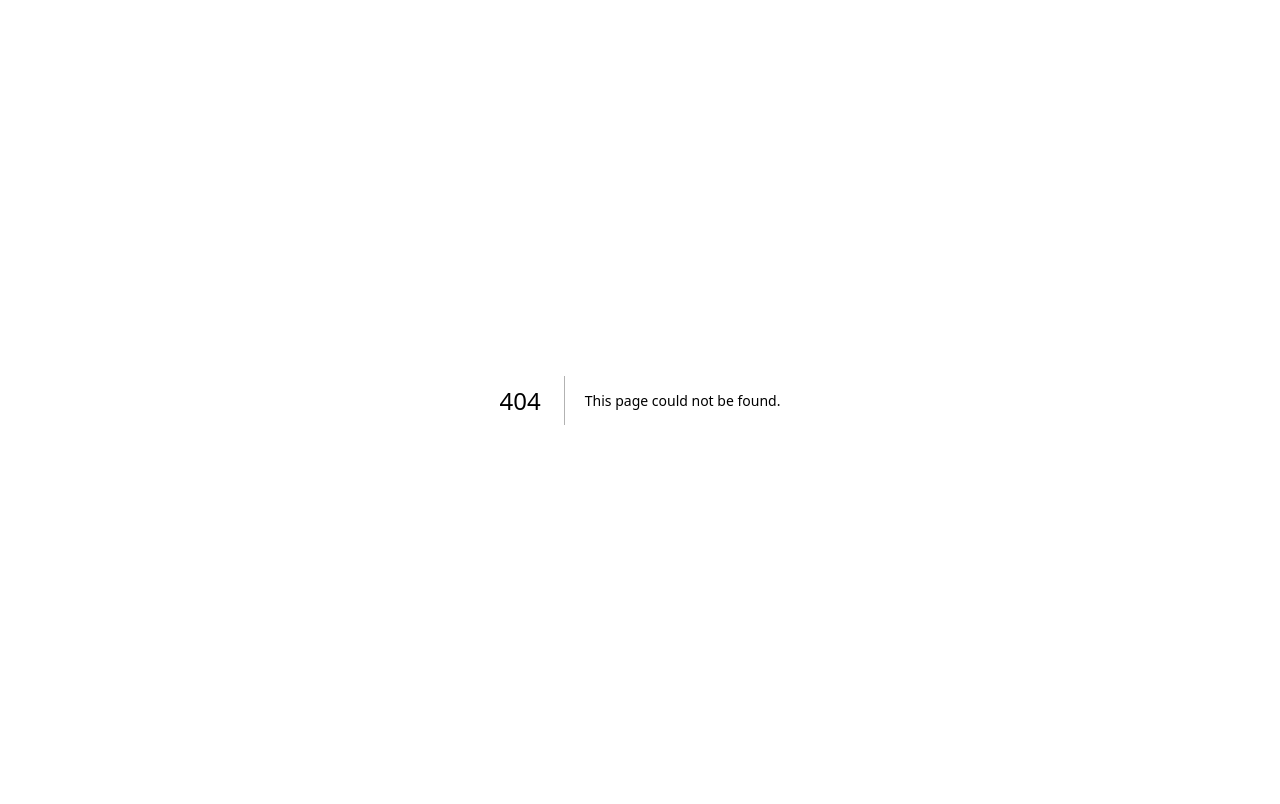
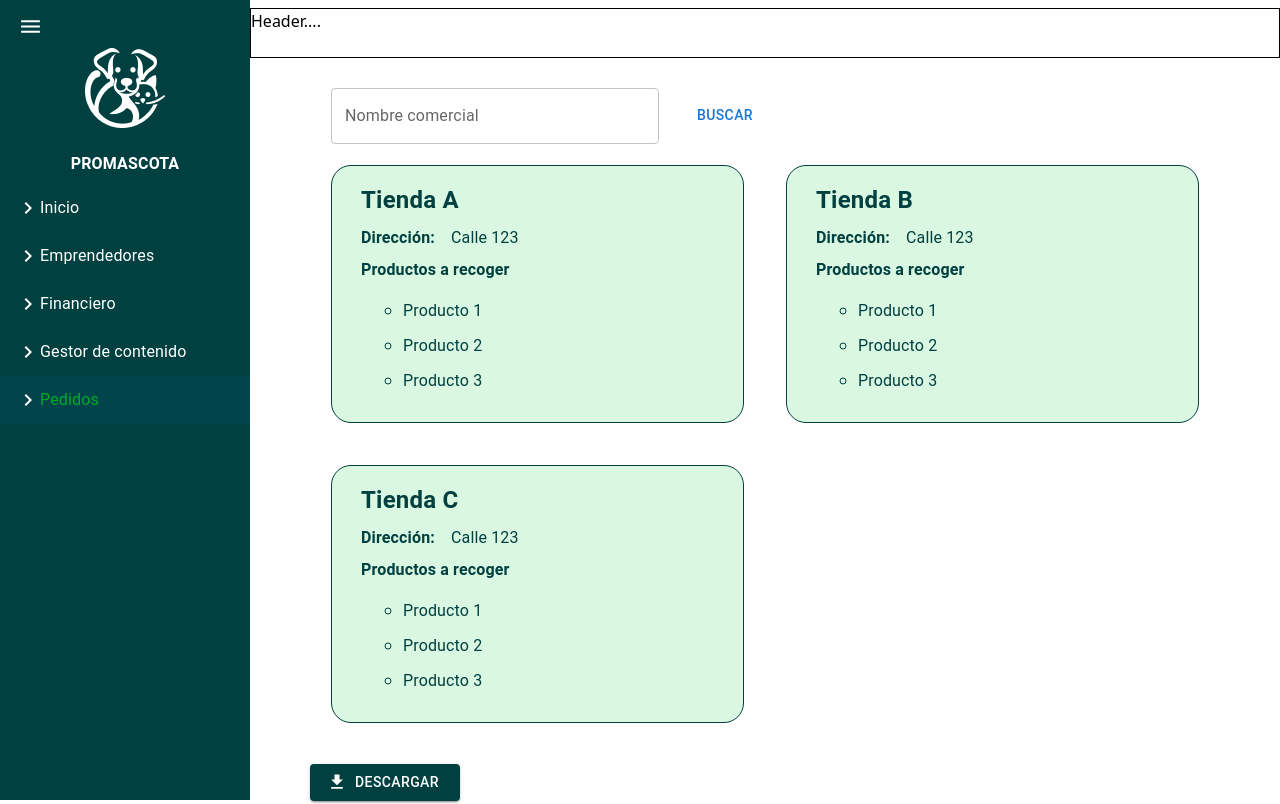
Before and after one commit to PROMASCOTA-TIC/Frontend-Administrator, a Next.js app: page /pedidos/recoleccion-de-productos in a window 1280 px wide. Before the commit this address had no page. Shown: the top 804 px of the page. Built offline with nearby package versions, Linux system fonts and the light colour scheme.

Commit message:
feat: Agregar páginas de recolección y entrega de productos

```diff
--- /dev/null
+++ b/src/app/(admin)/pedidos/entrega-de-productos/page.tsx
@@ -0,0 +1,111 @@
+'use client';
+
+import { themePalette } from "@/config/theme.config";
+import { Box, Grid2, Typography, List, ListItem, ListItemText } from "@mui/material";
+import { DownloadButton, NameFilter } from "../../financiero/components";
+
+const clientes = ['Cliente 1', 'Cliente 2', 'Cliente 3']
+
+export default function EntregaProductos() {
+    const productos = ['Producto 1', 'Producto 2', 'Producto 3'];
+
+    return (
+        <Grid2
+            container
+            sx={{
+                display: "flex",
+                flexDirection: { xs: "column", sm: "row" },
+                boxSizing: "border-box",
+                minWidth: "300px",
+                margin: { xs: "30px 25px", sm: "30px 30px", md: "30px 60px" },
+            }}
+        >
+            <Grid2 size={12}>
+                <Box
+                    sx={{
+                        width: {sm: "500px"},
+                        marginLeft: "21px"
+                    }}
+                >
+                    <NameFilter searchParameter={"Nombre cliente"} />
+                </Box>
+            </Grid2>
+            {clientes.map((cliente, index) => (
+                <Grid2 key={index} size={{ xs:12, sm:6}}>
+                    <Box
+                        sx={{
+                            margin: '21px',
+                            padding: '16px',
+                            border: `1px solid ${themePalette.primary}`,
+                            borderRadius: '20px',
+                            backgroundColor: themePalette.terciary20,
+                            color: themePalette.primary,
+                        }}
+                    >
+                        <Typography
+                            sx={{
+                                fontSize: '24px',
+                                fontWeight: 'bold',
+                                marginLeft: '13px',
+                            }}
+                        >
+                            {cliente}
+                        </Typography>
+                        <Box
+                            sx={{
+                                display: 'flex',
+                                flexDirection: 'row',
+                                gap: '16px',
+                                marginTop: '8px',
+                                marginLeft: '13px',
+                            }}
+                        >
+                            <Typography
+                                sx={{
+                                    fontSize: '16px',
+                                    fontWeight: 'bold',
+                                }}
+                            >
+                                Dirección:
+                            </Typography>
+                            <Typography
+                                sx={{
+                                    fontSize: '16px',
+                                    fontWeight: 'normal',
+                                }}
+                            >
+                                Calle 123
+                            </Typography>
+                        </Box>
+                        <Typography
+                            sx={{
+                                fontSize: '16px',
+                                fontWeight: 'bold',
+                                marginTop: '8px',
+                                marginLeft: '13px',
+                            }}
+                        >
+                            Productos a entregar
+                        </Typography>
+                        <List
+                            sx={{
+                                pading: '0px',
+                                marginLeft: '55px',
+                                marginTop: '3px',
+                                listStyleType: 'circle',
+                            }}>
+                            {productos.map((producto, index) => (
+                                <ListItem key={index} sx={{ padding: '1px 0', display: 'list-item' }}>
+                                    <ListItemText primary={producto} />
+                                </ListItem>
+                            ))}
+                        </List>
+                    </Box>
+                </Grid2>
+            ))}
+            <Grid2 size={12} >
+                <DownloadButton />
+            </Grid2>
+        </Grid2>
+    );
+}
--- /dev/null
+++ b/src/app/(admin)/pedidos/recoleccion-de-productos/page.tsx
@@ -0,0 +1,111 @@
+'use client';
+
+import { themePalette } from "@/config/theme.config";
+import { Box, Grid2, Typography, List, ListItem, ListItemText, Grid } from "@mui/material";
+import { DownloadButton, NameFilter } from "../../financiero/components";
+
+const tiendas = ['Tienda A', 'Tienda B', 'Tienda C'];
+
+export default function RecoleccionProductos() {
+    const productos = ['Producto 1', 'Producto 2', 'Producto 3'];
+
+    return (
+        <Grid2
+            container
+            sx={{
+                display: "flex",
+                flexDirection: { xs: "column", sm: "row" },
+                boxSizing: "border-box",
+                minWidth: "300px",
+                margin: { xs: "30px 25px", sm: "30px 30px", md: "30px 60px" },
+            }}
+        >
+            <Grid2 size={12}>
+                <Box
+                    sx={{
+                        width: {sm: "500px"},
+                        marginLeft: "21px"
+                    }}
+                >
+                    <NameFilter searchParameter={"Nombre comercial"} />
+                </Box>
+            </Grid2>
+            {tiendas.map((tienda, index) => (
+                <Grid2 key={index} size={{ xs:12, sm:6}}>
+                    <Box
+                        sx={{
+                            margin: '21px',
+                            padding: '16px',
+                            border: `1px solid ${themePalette.primary}`,
+                            borderRadius: '20px',
+                            backgroundColor: themePalette.terciary20,
+                            color: themePalette.primary,
+                        }}
+                    >
+                        <Typography
+                            sx={{
+                                fontSize: '24px',
+                                fontWeight: 'bold',
+                                marginLeft: '13px',
+                            }}
+                        >
+                            {tienda}
+                        </Typography>
+                        <Box
+                            sx={{
+                                display: 'flex',
+                                flexDirection: 'row',
+                                gap: '16px',
+                                marginTop: '8px',
+                                marginLeft: '13px',
+                            }}
+                        >
+                            <Typography
+                                sx={{
+                                    fontSize: '16px',
+                                    fontWeight: 'bold',
+                                }}
+                            >
+                                Dirección:
+                            </Typography>
+                            <Typography
+                                sx={{
+                                    fontSize: '16px',
+                                    fontWeight: 'normal',
+                                }}
+                            >
+                                Calle 123
+                            </Typography>
+                        </Box>
+                        <Typography
+                            sx={{
+                                fontSize: '16px',
+                                fontWeight: 'bold',
+                                marginTop: '8px',
+                                marginLeft: '13px',
+                            }}
+                        >
+                            Productos a recoger
+                        </Typography>
+                        <List
+                            sx={{
+                                pading: '0px',
+                                marginLeft: '55px',
+                                marginTop: '3px',
+                                listStyleType: 'circle',
+                            }}>
+                            {productos.map((producto, index) => (
+                                <ListItem key={index} sx={{ padding: '1px 0', display: 'list-item' }}>
+                                    <ListItemText primary={producto} />
+                                </ListItem>
+                            ))}
+                        </List>
+                    </Box>
+                </Grid2>
+            ))}
+            <Grid2 size={12} >
+                <DownloadButton />
+            </Grid2>
+        </Grid2>
+    );
+}
```
